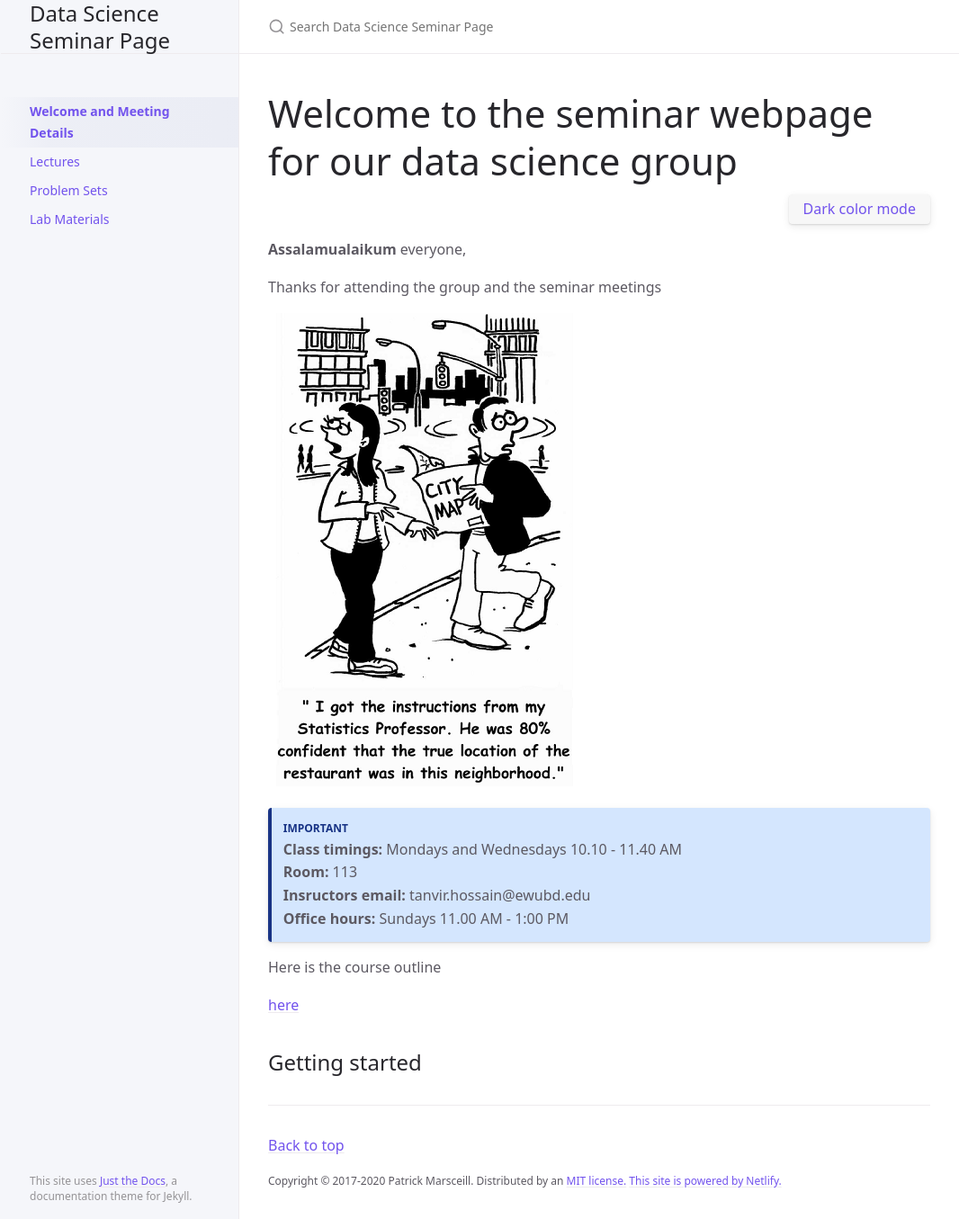
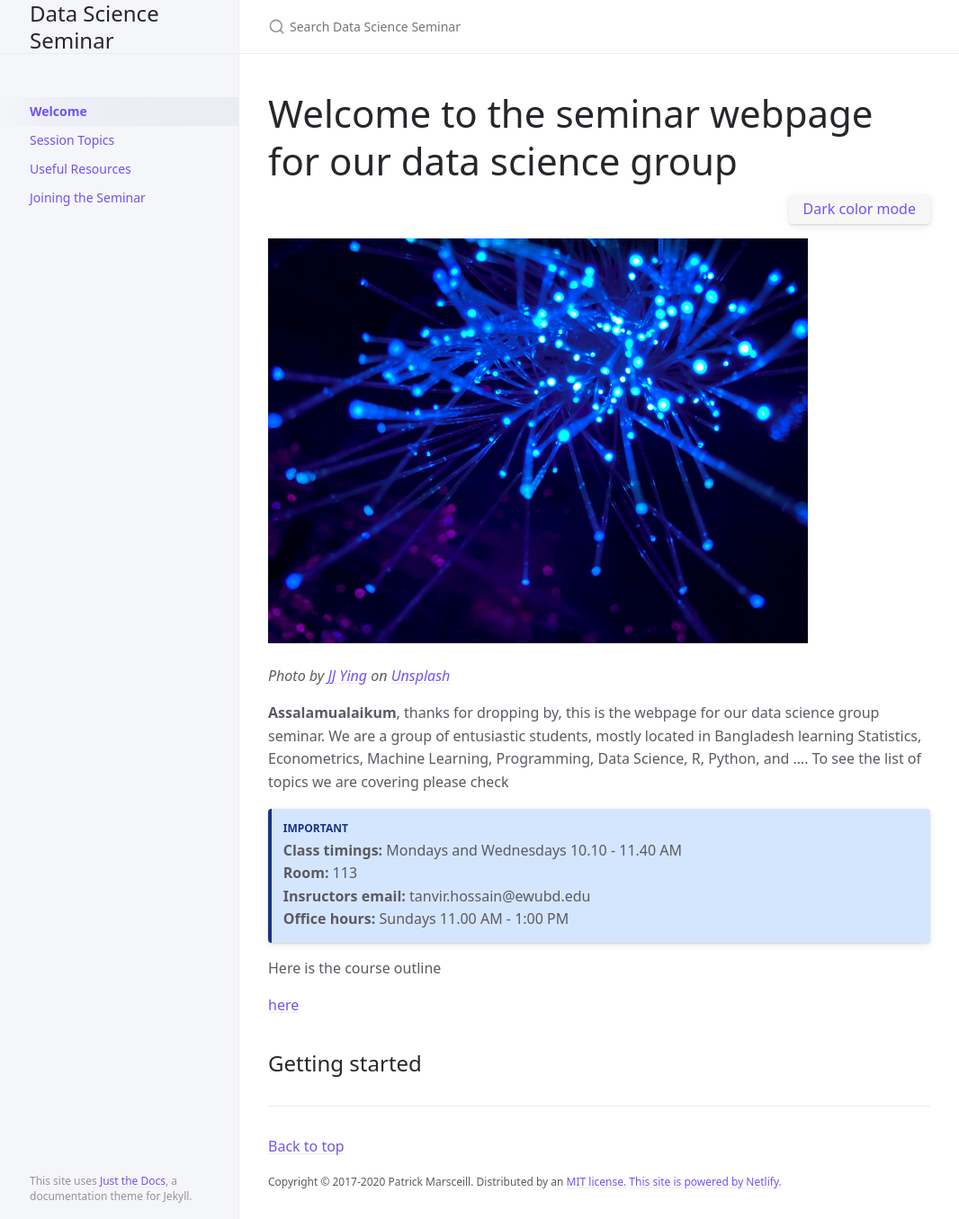
Before and after one commit to STHossain/datagroup, a Jekyll site: the page built from index.md, in a window 1280 px wide and 1355 px high. Shown: the whole window at 90% size, without its empty margins (106-1172 px from the left). Built offline with Jekyll 4.4.1, drawn with Linux system fonts in a browser that asks for light colours.

Commit message:
lots of change

```diff
--- a/_config.yml
+++ b/_config.yml
@@ -13,7 +13,7 @@
 # you will see them accessed via {{ site.title }}, {{ site.github_repo }}, and so on.
 # You can create any custom variable you would like, and they will be accessible
 # in the templates via {{ site.myvariable }}.
-title: Data Science Seminar Page
+title: Data Science Seminar
 description: This page includes the plan for the seminar meetings where we talk about Statistics, R, Data Science and other stuffs.
 baseurl:  # the subpath of your site, e.g. /blog
 url: "https://sthossain.github.io/datagroup" # the base hostname & protocol for your site, e.g. http://example.com
--- a/docs/lab.md
+++ b/docs/Joining.md
@@ -1,5 +1,5 @@
 ---
 layout: default
-title: Lab Materials
+title: Joining the Seminar
 nav_order: 4
 ---
--- a/docs/lecture_contents.md
+++ b/docs/Session_Topics.md
@@ -1,5 +1,5 @@
 ---
 layout: default
-title: Lectures
+title: Session Topics
 nav_order: 2
 ---
--- a/docs/problems.md
+++ b/docs/Useful_Resources.md
@@ -1,5 +1,5 @@
 ---
 layout: default
-title: Problem Sets
+title: Useful Resources
 nav_order: 3
 ---
--- a/index.md
+++ b/index.md
@@ -1,6 +1,6 @@
 ---
 layout: default
-title: Welcome and Meeting Details
+title: Welcome
 nav_order: 1
 description: "Seminar page for our data science group"
 permalink: /
@@ -11,7 +11,6 @@ has_toc: true
 
 # Welcome to the seminar webpage for our data science group
 {: .fs-9 }
-
 
 {: .text-right }
 <button class="btn js-toggle-dark-mode">Dark color mode</button>
@@ -30,13 +29,17 @@ jtd.addEvent(toggleDarkMode, 'click', function(){
 });
 </script>
 
-**Assalamualaikum** everyone,
 
-Thanks for attending the group and the seminar meetings
+<img src="/docs/images/nets.jpg"  width="600" height="300"  alt="placeholder image" class="img-fluid" >
 
 
 
-![MarineGEO circle logo](/docs/images/LostStudents.png)
+*Photo by [JJ Ying](https://unsplash.com/@jjying) on [Unsplash](https://unsplash.com/photos/8bghKxNU1j0)*
+
+
+
+**Assalamualaikum**, thanks for dropping by, this is the webpage for our data science group seminar. We are a group of entusiastic students, mostly located in Bangladesh learning Statistics, Econometrics, Machine Learning, Programming, Data Science, R, Python, and .... To see the list of topics we are covering please check
+
 
 
 {: .important }
@@ -53,3 +56,5 @@ Here is the course outline
 [here](https://raw.githubusercontent.com/STHossain/ewueco204/main/docs/outline/Eco204_outline.pdf)
 
 ## Getting started
+
+[^1]: This is one of his works available freely on
```
Also changed, not shown: docs/images/nets.jpg (added), favicon.ico (added), 8 other files.
